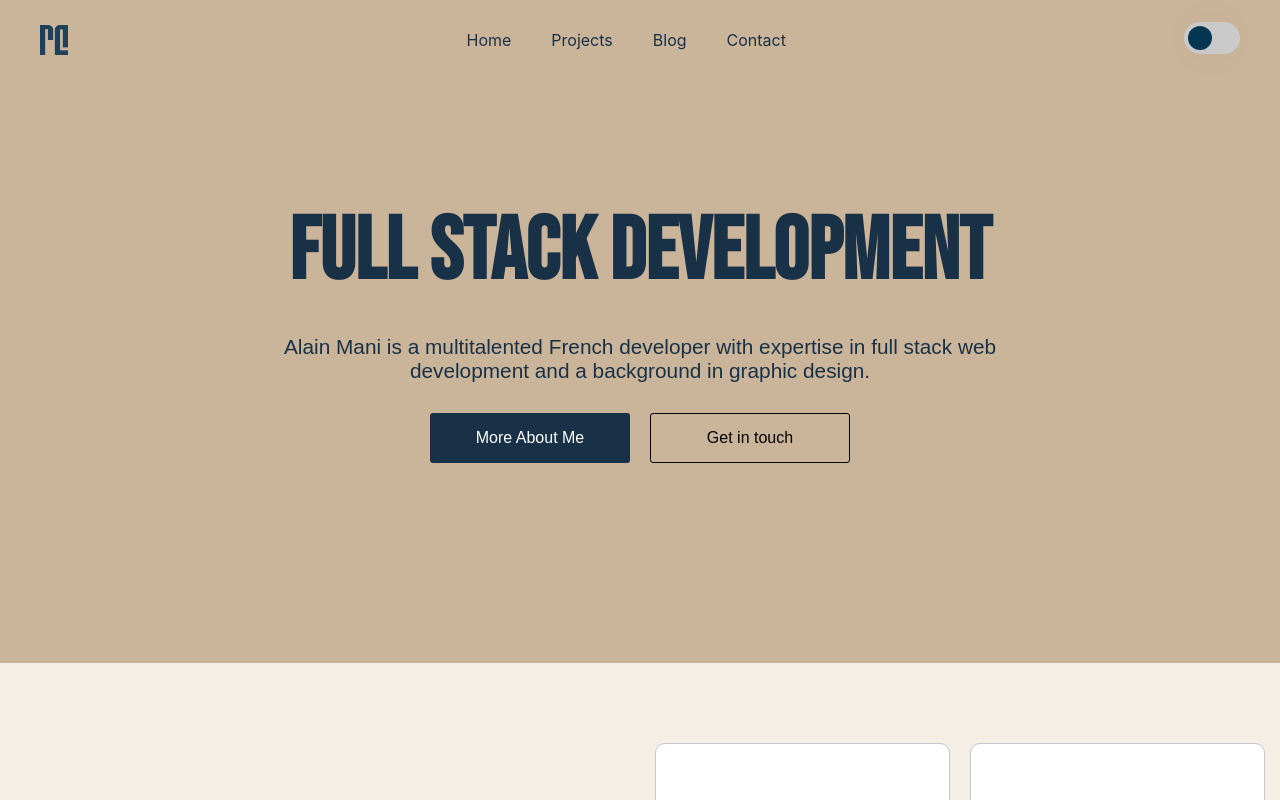
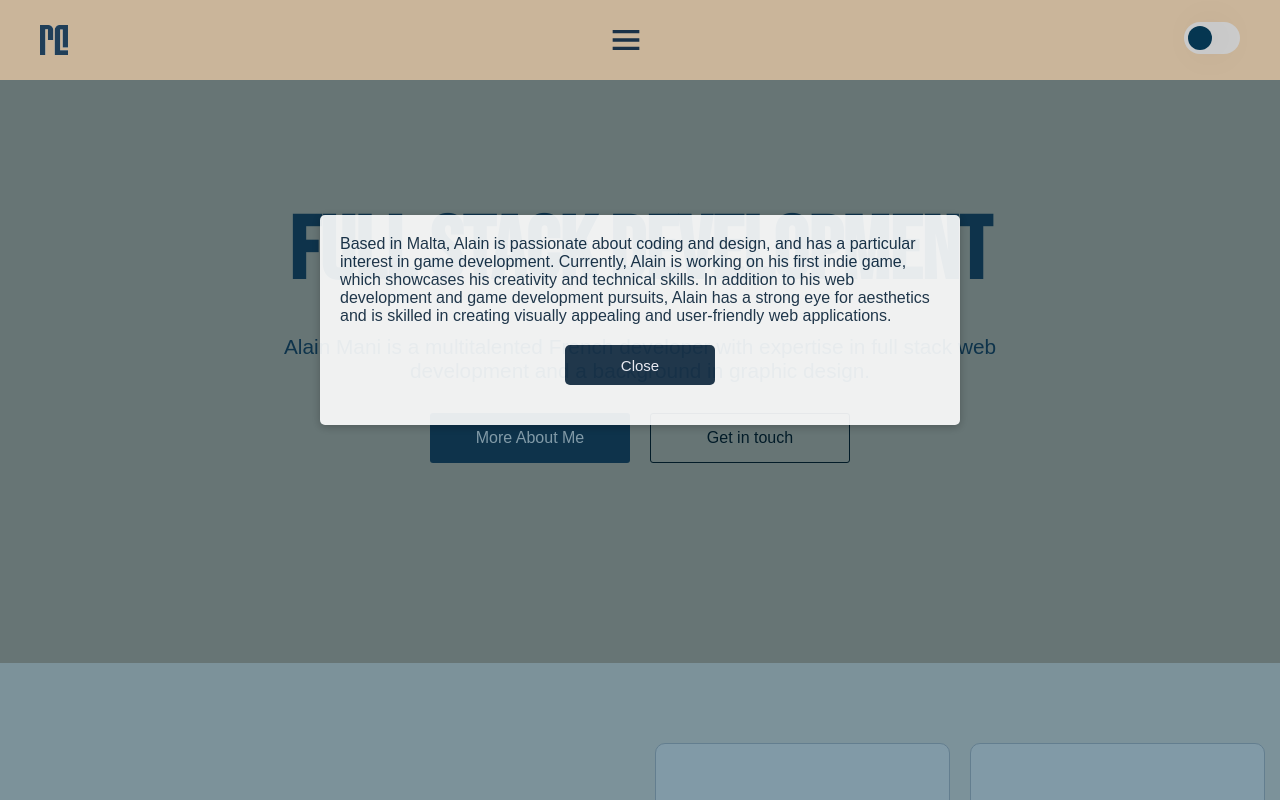
Before and after one commit to requiemcreatif/personal-web-v1-react, a React (Create React App) app: page / in a window 1280 px wide. Both pictures are taken after a click on the button "More About Me". Shown: the top 800 px of the page. Built offline with nearby package versions, Linux system fonts and the light colour scheme; a web font is replaced by a local one.

Commit message:
AboutModal created

```diff
--- a/package.json
+++ b/package.json
@@ -10,6 +10,7 @@
     "@testing-library/user-event": "^13.5.0",
     "react": "^18.2.0",
     "react-dom": "^18.2.0",
+    "react-icons": "^4.7.1",
     "react-router-dom": "^6.4.4",
     "react-scripts": "^5.0.1",
     "styled-components": "^5.3.6",
--- /dev/null
+++ b/src/components/AboutModal.js
@@ -0,0 +1,76 @@
+import React from "react";
+import styled from "styled-components";
+
+const BackdropOver = styled.div`
+  position: fixed;
+  top: 0;
+  left: 0;
+  width: 100%;
+  height: 100%;
+  background-color: #053651;
+  transition: all 0.3s ease-in-out;
+  opacity: 0.5;
+  //background-color: rgba(0, 0, 0, 0.5);
+  z-index: 10;
+`;
+
+const ModalDiv = styled.div`
+  display: flex;
+  flex-direction: column;
+  justify-content: center;
+  position: fixed;
+  top: 40%;
+  left: 50%;
+  transform: translate(-50%, -50%);
+  //z-index: 100;
+  background-color: #fff;
+  max-width: 1200px;
+  max-height: auto;
+  padding: 2rem;
+
+  box-shadow: 0 2px 8px rgba(0, 0, 0, 0.26);
+
+  border-radius: 0.5rem;
+  z-index: 100;
+  opacity: 0.9;
+
+  @media (max-width: 768px) {
+    padding: 1rem;
+    width: 300px;
+  }
+
+  button {
+    margin: 2rem auto;
+    padding: 1rem 2rem;
+    width: 15rem;
+    height: 4rem;
+    border: none;
+    border-radius: 0.5rem;
+    background: #193147;
+    color: #f7f7ff;
+    font-weight: 300;
+    font-size: 1.5rem;
+    cursor: pointer;
+  }
+`;
+
+const AboutModal = ({ onClick }) => {
+  return (
+    <>
+      <ModalDiv>
+        <p className="modal-text">
+          Based in Malta, Alain is passionate about coding and design, and has a particular interest
+          in game development. Currently, Alain is working on his first indie game, which showcases
+          his creativity and technical skills. In addition to his web development and game
+          development pursuits, Alain has a strong eye for aesthetics and is skilled in creating
+          visually appealing and user-friendly web applications.
+        </p>
+
+        <button onClick={onClick}>Close</button>
+      </ModalDiv>
+      <BackdropOver onClick={onClick} />
+    </>
+  );
+};
+
+export default AboutModal;
--- a/src/components/Cards.js
+++ b/src/components/Cards.js
@@ -4,11 +4,11 @@ import styled from "styled-components";
 // import { GlobalStyles, lightTheme, darkTheme } from "../theme";
 // import backend from "../img/backend.svg";
 // import sketch from "../img/sketch.svg";
-// import html from "../img/html.svg";
-// import css from "../img/css.svg";
-// import react from "../img/react.svg";
-// import javascript from "../img/javascript.svg";
-// import nodejs from "../img/nodejs.svg";
+import html from "../img/html.svg";
+import css from "../img/css.svg";
+import react from "../img/react.svg";
+import javascript from "../img/javascript.svg";
+import nodejs from "../img/nodejs.svg";
 import { useState } from "react";
 
 export const CardDivWrapper = styled.div`
@@ -80,10 +80,34 @@ const LeftDiv = styled.div`
   }
 
   div {
-    padding: 3rem;
+    padding: 5rem;
     display: flex;
     flex-direction: column;
     gap: 1rem;
+
+    .image-box {
+      display: flex;
+      flex-direction: row;
+      justify-content: center;
+      align-items: center;
+      gap: 2rem;
+    }
+
+    h3 {
+      font-size: 2.5rem;
+      text-align: center;
+      padding: 1rem 0;
+    }
+
+    p {
+      font-size: 1.5rem;
+      text-align: center;
+      line-height: 2rem;
+    }
+
+    img {
+      width: 8%;
+    }
 
     @media (max-width: 768px) {
       display: none;
@@ -95,14 +119,16 @@ const Cards = () => {
   const [activeCard, setActiveCard] = useState(null);
   const [visible, setVisible] = useState(false);
 
-  useEffect(() => {
-    if (visible) {
-      const timeoutId = setTimeout(() => {
-        setVisible(false);
-      }, 3000);
-      return () => clearTimeout(timeoutId);
-    }
-  }, [visible]);
+  //Make the text visible on the left side and remove it after 3 seconds
+
+  // useEffect(() => {
+  //   if (visible) {
+  //     const timeoutId = setTimeout(() => {
+  //       setVisible(false);
+  //     }, 3000);
+  //     return () => clearTimeout(timeoutId);
+  //   }
+  // }, [visible]);
 
   return (
     <CardDivWrapper className="card-div-wrapper">
@@ -115,6 +141,10 @@ const Cards = () => {
                 User interfaces and visual designs of websites or web applications, using React,
                 JavaScript, HTML, and CSS.
               </p>
+
+              <div className="image-box">
+                <img src={react} alt="react" />
+              </div>
             </div>
           ) : activeCard === "back-end" ? (
             <div className={`text-animation ${visible ? "visible" : ""}`}>
@@ -123,6 +153,9 @@ const Cards = () => {
                 Node.js and Express to create server-side scripts and integrate with databases using
                 MongoDB or Firebase.
               </p>
+              <div className="image-box">
+                <img src={react} alt="react" />
+              </div>
             </div>
           ) : activeCard === "full-stack" ? (
             <div className={`text-animation ${visible ? "visible" : ""}`}>
@@ -131,6 +164,9 @@ const Cards = () => {
                 User interface and server-side development, using React, Node.js, Express, MongoDB,
                 and Firebase.
               </p>
+              <div className="image-box">
+                <img src={react} alt="react" />
+              </div>
             </div>
           ) : activeCard === "graphic-design" ? (
             <div className={`text-animation ${visible ? "visible" : ""}`}>
@@ -139,6 +175,9 @@ const Cards = () => {
                 Creation of visual appealing designs for websites, web applications, and mobile
                 applications.
               </p>
+              <div className="image-box">
+                <img src={react} alt="react" />
+              </div>
             </div>
           ) : null}
         </LeftDiv>
--- a/src/components/Header.js
+++ b/src/components/Header.js
@@ -1,5 +1,7 @@
 import React from "react";
 import styled from "styled-components";
+import { useState } from "react";
+import AboutModal from "./AboutModal";
 // import { GlobalStyles, lightTheme, darkTheme } from "../theme";
 // import sketch from "../img/sketch.svg";
 // import html from "../img/html.svg";
@@ -29,7 +31,7 @@ const HeaderDiv = styled.div`
     }
   }
 
-  img {
+  /* img {
     width: 30px;
 
     &:hover {
@@ -38,7 +40,7 @@ const HeaderDiv = styled.div`
       filter: invert(49%) sepia(79%) saturate(1630%) hue-rotate(326deg) brightness(99%)
         contrast(101%);
     }
-  }
+  } */
 
   @media (max-width: 768px) {
     grid-template-columns: 1fr;
@@ -71,6 +73,11 @@ const HeaderDiv = styled.div`
         font-size: 1.6rem;
         width: 200px;
         cursor: pointer;
+
+        @media (max-width: 768px) {
+          width: 300px;
+        }
+
         &:hover {
           background-color: #8fbdd9;
           color: #203f59;
@@ -89,6 +96,9 @@ const HeaderDiv = styled.div`
         font-size: 1.6rem;
         width: 200px;
         cursor: pointer;
+        @media (max-width: 768px) {
+          width: 300px;
+        }
         &:hover {
           background-color: #8fbdd9;
           border: none;
@@ -131,8 +141,13 @@ const HeaderDiv = styled.div`
 `;
 
 const Header = () => {
+  const [modalIsOpen, setModalIsOpen] = useState(false);
+  const removeModal = () => setModalIsOpen(true, console.log("show"));
+  const handleClose = () => setModalIsOpen(false, console.log("closed"));
+
   return (
     <DivHeader className="div-header">
+      {modalIsOpen && <AboutModal onClick={handleClose} />}
       <HeaderDiv className="first">
         <div>
           <h1 className="heading-font">Full Stack Development</h1>
@@ -150,7 +165,9 @@ const Header = () => {
             creating visually appealing and user-friendly web applications.
           </p> */}
           <div>
-            <button className="about-me-btn">More About Me</button>
+            <button className="about-me-btn" onClick={removeModal}>
+              More About Me
+            </button>
             <button className="get-in-touch">Get in touch</button>
           </div>
         </div>
--- a/src/components/Navbar.js
+++ b/src/components/Navbar.js
@@ -4,6 +4,7 @@ import Logo from "../img/Logo.svg";
 import menuIcon from "../img/menuIcon.svg";
 import styled from "styled-components";
 import { lightTheme } from "../theme";
+import { BiMenu } from "react-icons/bi";
 
 export const NavContainer = styled.nav`
   //background-color: #053651;
@@ -36,6 +37,11 @@ export const NavContainer = styled.nav`
     margin: 0 auto;
     padding: 2rem 4rem;
 
+    .bimenu {
+      color: #193147;
+      font-size: 4rem;
+    }
+
     .mobileMenu {
       display: none;
     }
@@ -48,7 +54,7 @@ export const NavContainer = styled.nav`
     }
 
     ul {
-      display: flex;
+      display: none;
       list-style: none;
 
       @media (max-width: 768px) {
@@ -87,8 +93,8 @@ const Navbar = ({ toggleTheme, isDarkTheme, lightTheme }) => {
           <li>Blog</li>
           <li>Contact</li>
         </ul>
-        <img className="mobileMenu" src={menuIcon} alt="open menu" />
-
+        {/* <img className="mobileMenu" src={menuIcon} alt="open menu" /> */}
+        <BiMenu className="bimenu" />
         <label className="switch">
           <input type="checkbox" checked={isDarkTheme} onChange={toggleTheme} />
           <span className="slider"></span>
--- a/src/pages/Home.js
+++ b/src/pages/Home.js
@@ -1,4 +1,5 @@
 import React from "react";
+import { useState } from "react";
 // import Navigation from "../components/Navigation";
 
 import Header from "../components/Header";
@@ -18,6 +19,7 @@ const Home = ({ toggleShowLinks, isDarkTheme, toggleTheme, showLinks, renderActi
         showLinks={showLinks}
       /> */}
       <Header toggleTheme={toggleTheme} isDarkTheme={isDarkTheme} />
+
       <Cards toggleTheme={toggleTheme} isDarkTheme={isDarkTheme} />
       <Contactform />
       <Footer />
--- a/src/theme.js
+++ b/src/theme.js
@@ -50,6 +50,10 @@ export const GlobalStyles = createGlobalStyle`
         .about-me-btn {
           background-color: ${({ theme }) => theme.aboutMeBtn};
         }
+
+        .modal-text {
+          color: ${({ theme }) => theme.modalText};
+        }
   }
 
 
@@ -57,6 +61,7 @@ export const GlobalStyles = createGlobalStyle`
 
 `;
 export const lightTheme = {
+  text: "#193147",
   heroText: "#193147",
   headingFont: "#193147",
   headerDiv: "#cab59a",
@@ -79,7 +84,8 @@ export const darkTheme = {
   getInTouch: "#cab59a",
   aboutMeBtn: "#cab59a",
   headerDiv: "#193147",
-  cardBody: "#C7B59C",
+  modalText: "#193147",
+  cardBody: "#193148",
   divContact: "#193147",
   textFontP: "#fff",
   divFooter: "#193147",
```
Also changed, not shown: 1 other file (tests, documents, lock files or other folders).
